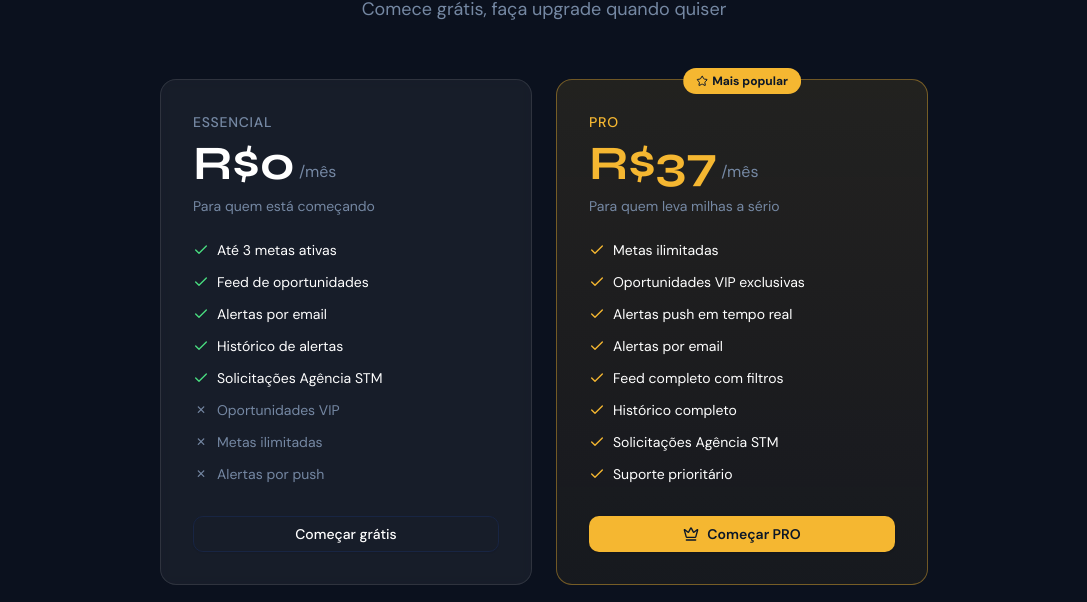
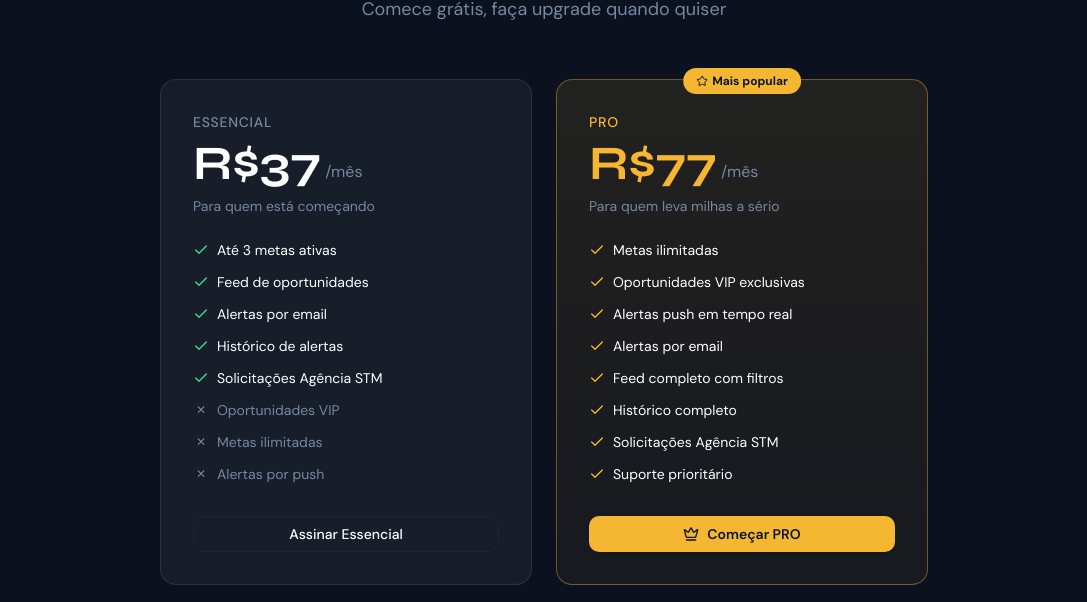
Before and after one commit to danielmontoni2010/app, a Next.js app: page / in a window 1280 px wide. Shown: the part 2213-2815 px from the top of the page, without its empty margins (96-1183 px from the left). Built offline with nearby package versions, Linux system fonts and the light colour scheme; no server answers.

Commit message:
fix: atualiza preços — Essencial R$37, PRO R$77

```diff
--- a/app/page.tsx
+++ b/app/page.tsx
@@ -197,7 +197,7 @@ export default async function LandingPage() {
               <div className="mb-6">
                 <p className="text-sm text-muted-foreground uppercase tracking-wider font-medium mb-2">Essencial</p>
                 <div className="flex items-end gap-1">
-                  <span className="font-display text-5xl font-bold">R$0</span>
+                  <span className="font-display text-5xl font-bold">R$37</span>
                   <span className="text-muted-foreground mb-1">/mês</span>
                 </div>
                 <p className="text-sm text-muted-foreground mt-2">Para quem está começando</p>
@@ -227,7 +227,7 @@ export default async function LandingPage() {
                 ))}
               </ul>
               <Link href="/cadastro" className="block">
-                <Button variant="outline" className="w-full">Começar grátis</Button>
+                <Button variant="outline" className="w-full">Assinar Essencial</Button>
               </Link>
             </div>
 
@@ -241,7 +241,7 @@ export default async function LandingPage() {
               <div className="mb-6">
                 <p className="text-sm text-brand-gold uppercase tracking-wider font-medium mb-2">PRO</p>
                 <div className="flex items-end gap-1">
-                  <span className="font-display text-5xl font-bold text-brand-gold">R$37</span>
+                  <span className="font-display text-5xl font-bold text-brand-gold">R$77</span>
                   <span className="text-muted-foreground mb-1">/mês</span>
                 </div>
                 <p className="text-sm text-muted-foreground mt-2">Para quem leva milhas a sério</p>
--- a/components/settings/PlanCard.tsx
+++ b/components/settings/PlanCard.tsx
@@ -98,7 +98,7 @@ export function PlanCard({ profile }: { profile: Profile }) {
 
           <div className="flex items-center gap-4 flex-wrap">
             <div>
-              <span className="text-3xl font-bold font-display text-brand-gold">R$37</span>
+              <span className="text-3xl font-bold font-display text-brand-gold">R$77</span>
               <span className="text-muted-foreground text-sm">/mês</span>
             </div>
             <a href={PAGTRUST_PRO_URL} target="_blank" rel="noopener noreferrer" className="flex-1 sm:flex-none">
```
